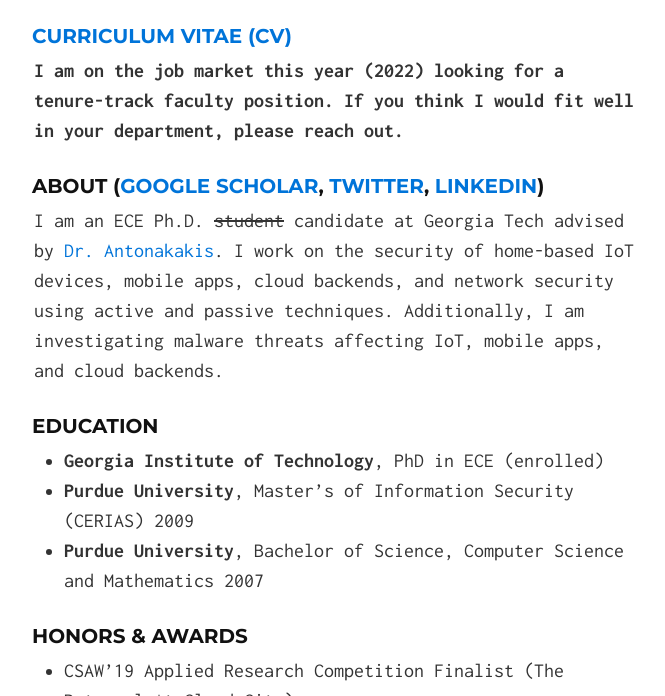
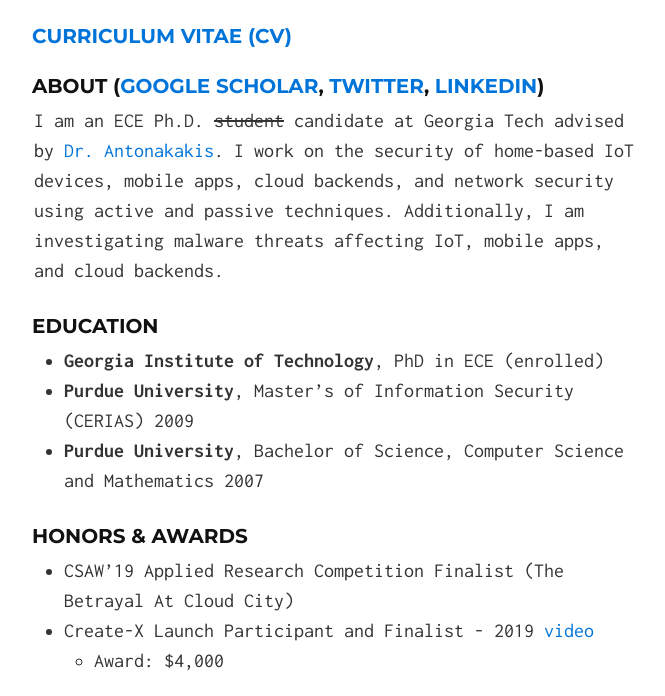
Before and after one commit to alrawi/alrawi.github.io, a Jekyll site: the page built from index.md, in a window 1280 px wide and 900 px high, cut to the strip 204-900 px from the top of the window. Shown: the whole strip, without its empty margins (306-971 px from the left). Built offline with Jekyll 4.4.1, drawn with Linux system fonts in a browser that asks for light colours.

Commit message:
Update index.md

```diff
--- a/index.md
+++ b/index.md
@@ -2,9 +2,6 @@
 layout: default
 ---
 #### [Curriculum Vitae (CV)](/static/oalrawi_cv.pdf)
-
-**I am on the job market this year (2022) looking for a tenure-track faculty position.
-If you think I would fit well in your department, please reach out.**
 
 ### About ([Google Scholar](https://scholar.google.com/citations?user=94a6cB4AAAAJ&hl=en), [Twitter](https://twitter.com/oalrawi), [LinkedIn](https://www.linkedin.com/in/oalrawi/))
 I am an ECE Ph.D. ~~student~~ candidate at Georgia Tech advised by [Dr. Antonakakis](https://www.ece.gatech.edu/faculty-staff-directory/manos-antonakakis).
```
